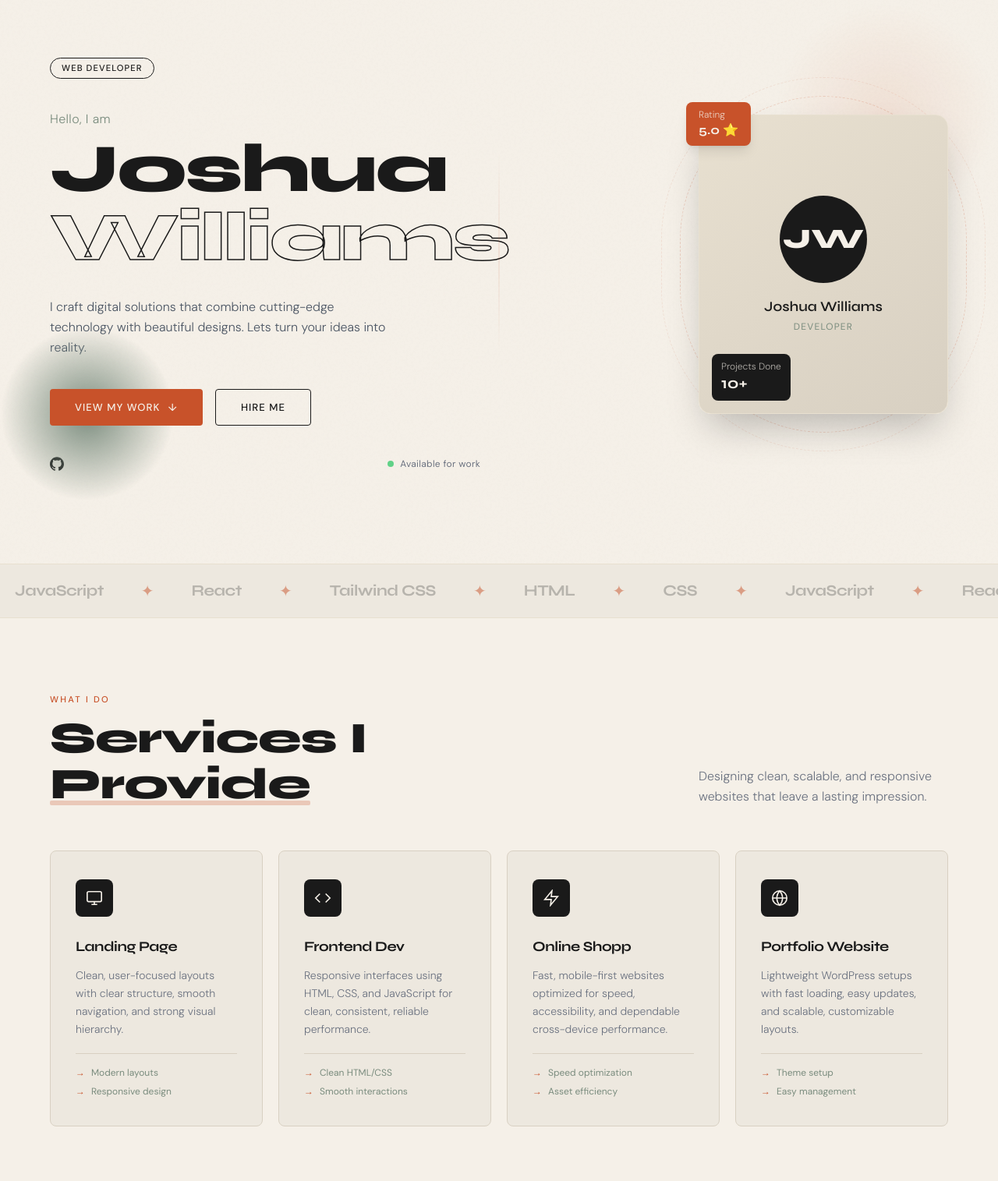
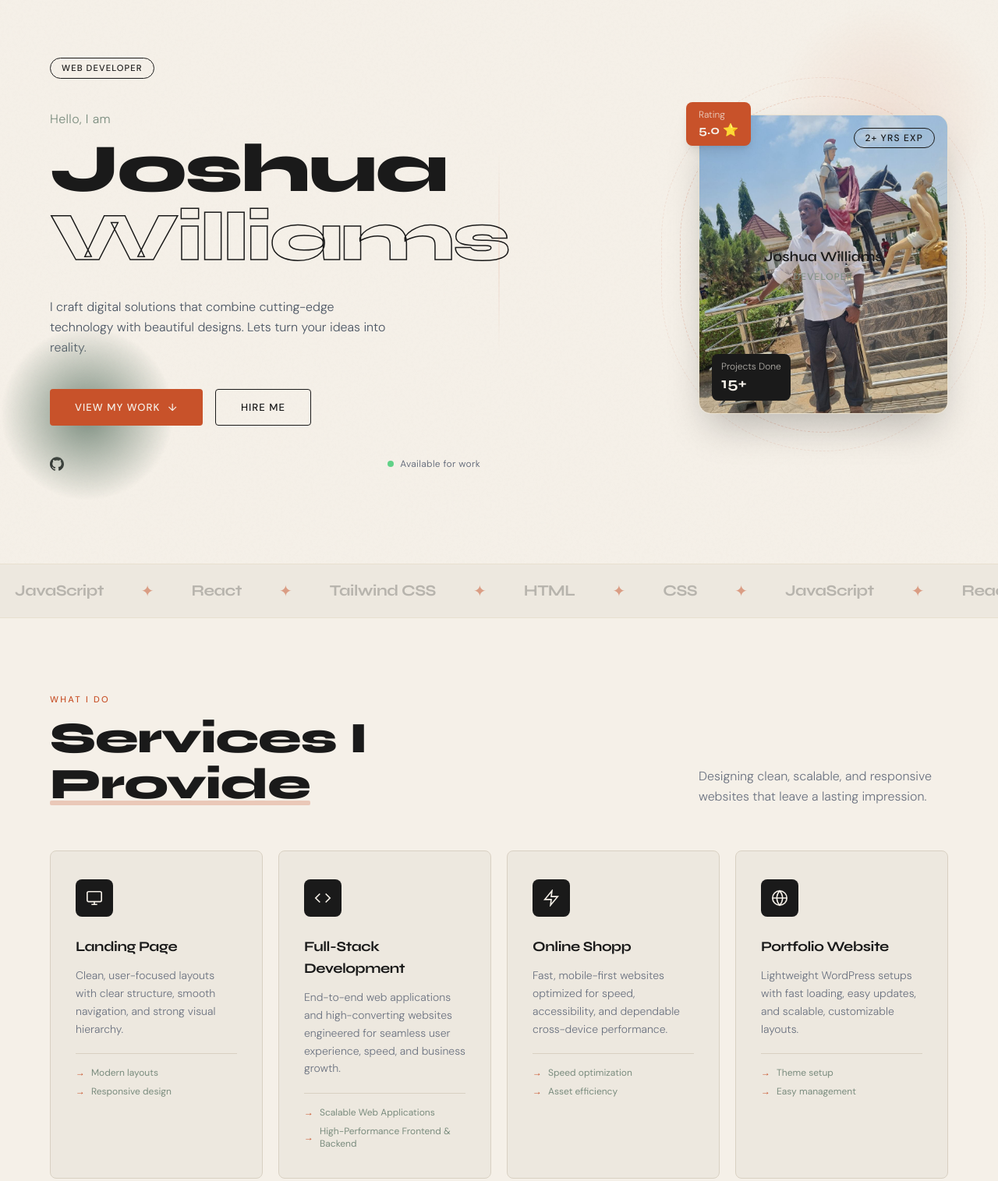
Before and after one commit to BBoyWillyj/Portfolio, a plain HTML site: page index.html in a window 1280 px wide. Shown: the part 77-1592 px from the top of the page at 78% size. Drawn offline with nearby package versions, Linux system fonts and the light colour scheme.

Commit message:
for schools

```diff
--- a/index.html
+++ b/index.html
@@ -123,19 +123,20 @@
           <div class="absolute -inset-12 border border-dashed border-rust opacity-10 rounded-full"></div>
           <!-- Main image area -->
           <div class="relative w-72 h-80 md:w-80 md:h-96 rounded-2xl overflow-hidden border border-warm shadow-2xl" style="background: linear-gradient(145deg, #e8e0d0 0%, #d8d0c2 100%);">
+            <img src="./asset/porrfolio-image.jpg" alt='portrait'>
             <!-- Initials placeholder -->
             <div class="absolute inset-0 flex flex-col items-center justify-center">
-              <div class="w-28 h-28 rounded-full bg-charcoal flex items-center justify-center mb-4">
+              <!-- <div class="w-28 h-28 rounded-full bg-charcoal flex items-center justify-center mb-4">
                 <span class="font-display font-extrabold text-4xl text-cream">JW</span>
-              </div>
+              </div> -->
               <span class="font-display font-semibold text-lg text-charcoal">Joshua Williams</span>
               <span class="font-body text-xs text-sage mt-1 tracking-widest uppercase">Developer</span>
             </div>
             <!-- Decorative elements on photo -->
-            <!-- <div class="absolute top-4 right-4 tag-pill text-xs">2+ Yrs Exp</div> -->
+            <div class="absolute top-4 right-4 tag-pill text-xs">2+ Yrs Exp</div>
             <div class="absolute bottom-4 left-4 bg-charcoal text-cream px-3 py-2 rounded-lg">
               <p class="font-body text-xs font-light opacity-70">Projects Done</p>
-              <p class="font-display font-bold text-xl">10+</p>
+              <p class="font-display font-bold text-xl">15+</p>
             </div>
           </div>
           <!-- Floating badge -->
@@ -210,12 +211,12 @@
         <div class="w-12 h-12 rounded-lg bg-charcoal flex items-center justify-center mb-6">
           <svg width="22" height="22" fill="none" stroke="#F5F0E8" stroke-width="1.8" viewBox="0 0 24 24"><polyline points="16 18 22 12 16 6"/><polyline points="8 6 2 12 8 18"/></svg>
         </div>
-        <h3 class="font-display font-bold text-lg mb-3 tracking-tight">Frontend Dev</h3>
-        <p class="font-body text-sm text-gray-500 leading-relaxed mb-5" style="font-weight:300;">Responsive interfaces using HTML, CSS, and JavaScript for clean, consistent, reliable performance.</p>
+        <h3 class="font-display font-bold text-lg mb-3 tracking-tight">Full-Stack Development</h3>
+        <p class="font-body text-sm text-gray-500 leading-relaxed mb-5" style="font-weight:300;">End-to-end web applications and high-converting websites engineered for seamless user experience, speed, and business growth.</p>
         <div class="divider mb-4"></div>
         <div class="flex flex-col gap-2">
-          <span class="text-xs font-body text-sage flex items-center gap-2"><span class="text-rust">→</span> Clean HTML/CSS</span>
-          <span class="text-xs font-body text-sage flex items-center gap-2"><span class="text-rust">→</span> Smooth interactions</span>
+          <span class="text-xs font-body text-sage flex items-center gap-2"><span class="text-rust">→</span> Scalable Web Applications</span>
+          <span class="text-xs font-body text-sage flex items-center gap-2"><span class="text-rust">→</span> High-Performance Frontend & Backend</span>
         </div>
       </div>
       <!-- Card 3 -->
```
Also changed, not shown: asset/porrfolio-image.jpg (added).
